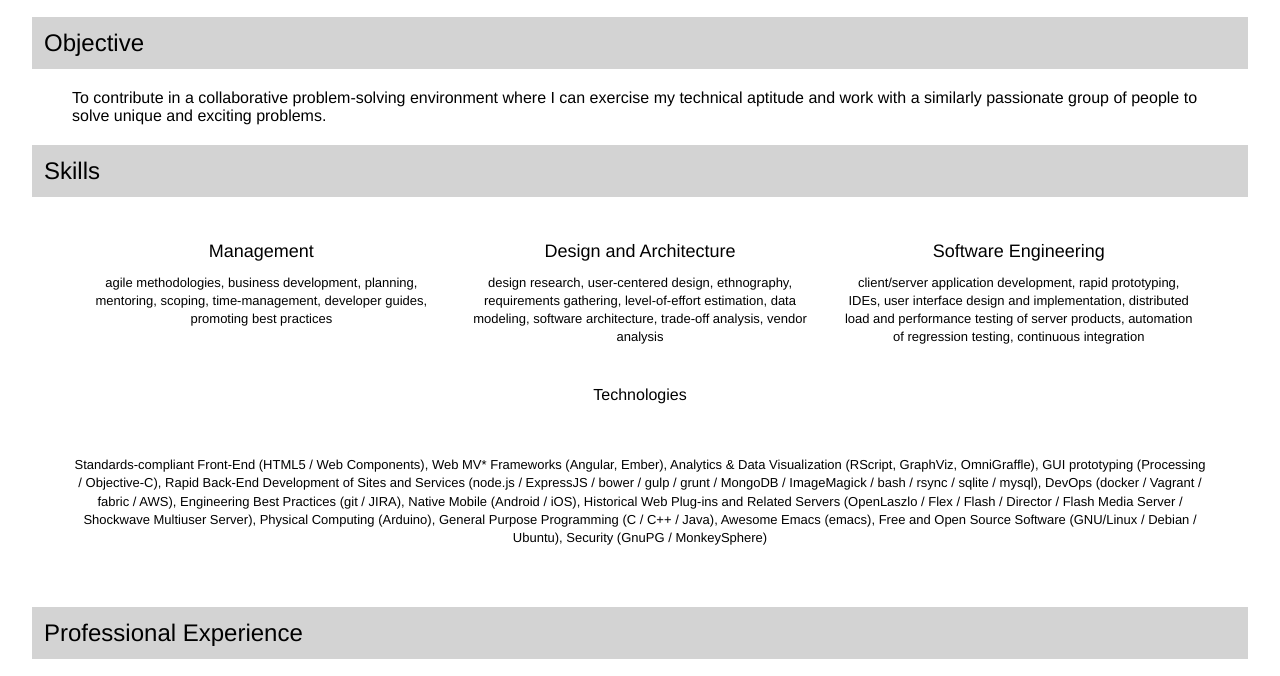
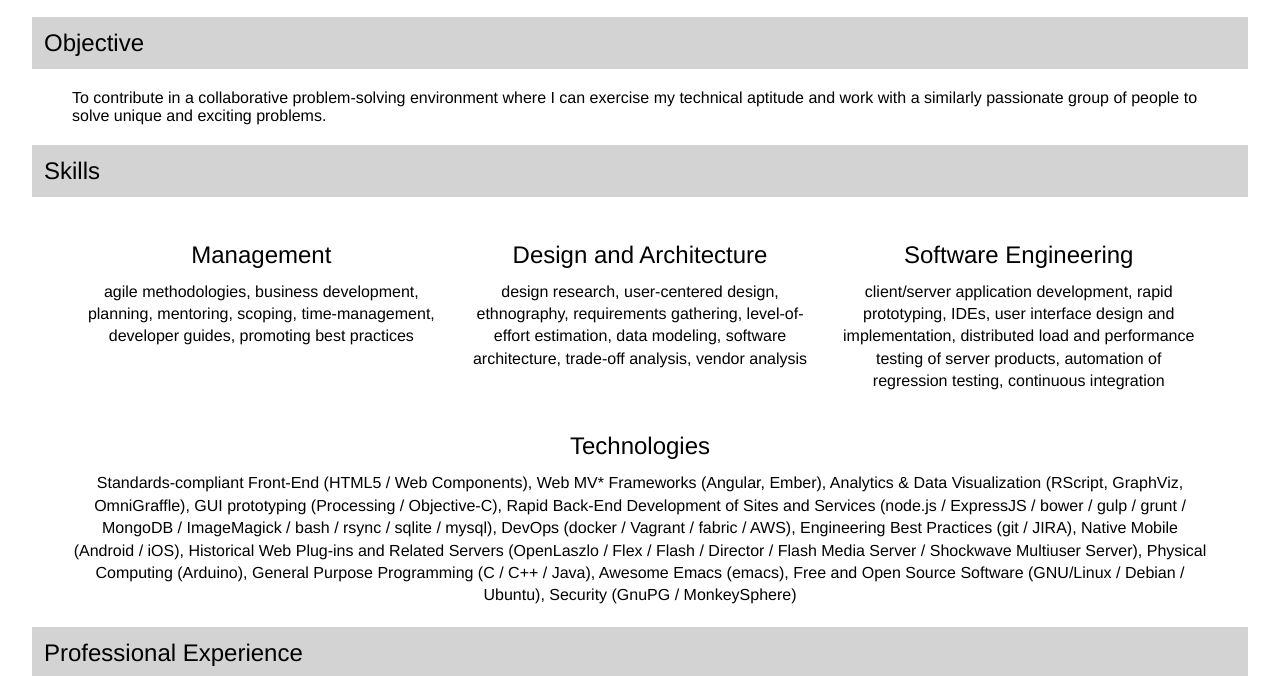
Before and after one commit to enw/enw.github.io, a website: page resume/index.html in a window 1280 px wide. Shown: the part 123-799 px from the top of the page. Drawn offline with Linux system fonts and the light colour scheme.

Commit message:
tweak font sizes, twiddle with padding

```diff
--- a/resume/css/base.css
+++ b/resume/css/base.css
@@ -41,6 +41,7 @@ section h1 {
     text-align: center;
 }
 .tech .name {
+    font-size: x-large;
     text-align: center;
     padding:12px;
 }
@@ -54,14 +55,15 @@ section h1 {
 }
 .skill .name {
     padding:12px;
-    font-size: large;
+    font-size: x-large;
 }
 .skill .details, .tech .details {
     line-height: 1.4;
-    font-size: small;
+    font-size: medium;
 }
 .tech .details {
-    padding: 40px;;
+    padding-right: 40px;;
+    padding-left: 40px;;
 /*    text-align: justify; */
 }
 .skills, .awards, .jobs {
```
